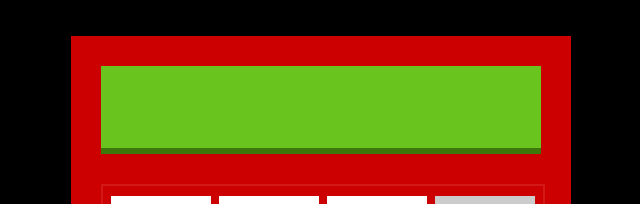
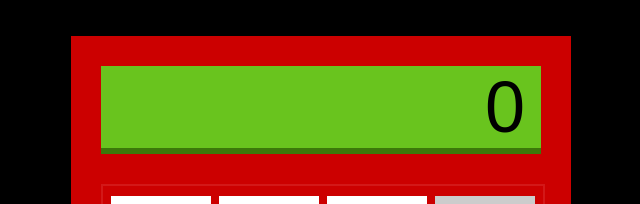
Before and after one commit to FShinoda/odin-calculator, a plain HTML site: page index.html in a window 1280 px wide. Shown: the top 204 px of the page, without its empty margins (319-959 px from the left). Drawn offline with Linux system fonts and the light colour scheme; a web font is replaced by a local one.

Commit message:
fix: minor adjust to add initial 0 to calc

```diff
--- a/index.html
+++ b/index.html
@@ -8,7 +8,7 @@
 </head>
 <body>
     <div id="calculatorContainer">
-        <div id="calculatorDisplay"></div>
+        <div id="calculatorDisplay">0</div>
         <div id="calculatorInput">
             <button class="calculatorButton normal">7</button>
             <button class="calculatorButton normal">8</button>
```
